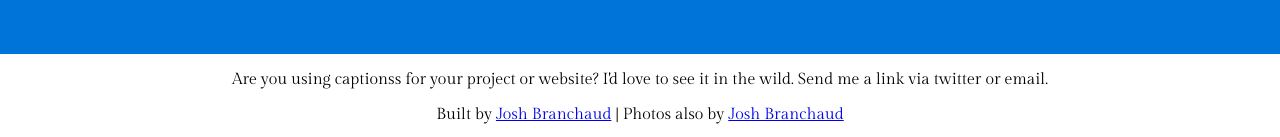
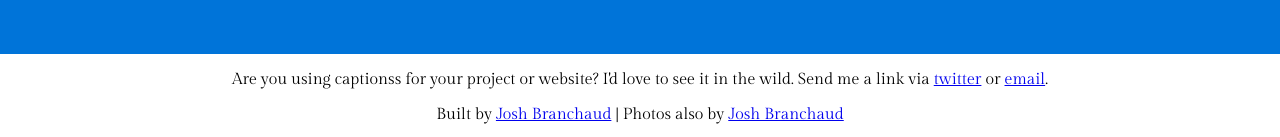
Before and after one commit to jbranchaud/captionss, a website: page index.html in a window 1280 px wide. Shown: the part 5064-5201 px from the top of the page. Drawn offline with Linux system fonts and the light colour scheme.

Commit message:
Update the footer line with links to twitter and email.

```diff
--- a/index.html
+++ b/index.html
@@ -284,8 +284,9 @@
             <footer>
 
                 <p>Are you using captionss for your project or website? I'd
-                love to see it in the wild. Send me a link via twitter or
-                email.</p>
+                love to see it in the wild. Send me a link via
+                <a href="https://twitter.com/jbrancha">twitter</a> or
+                <a href="mailto:jbranchaud@gmail.com">email</a>.</p>
 
                 <p>
 
```
